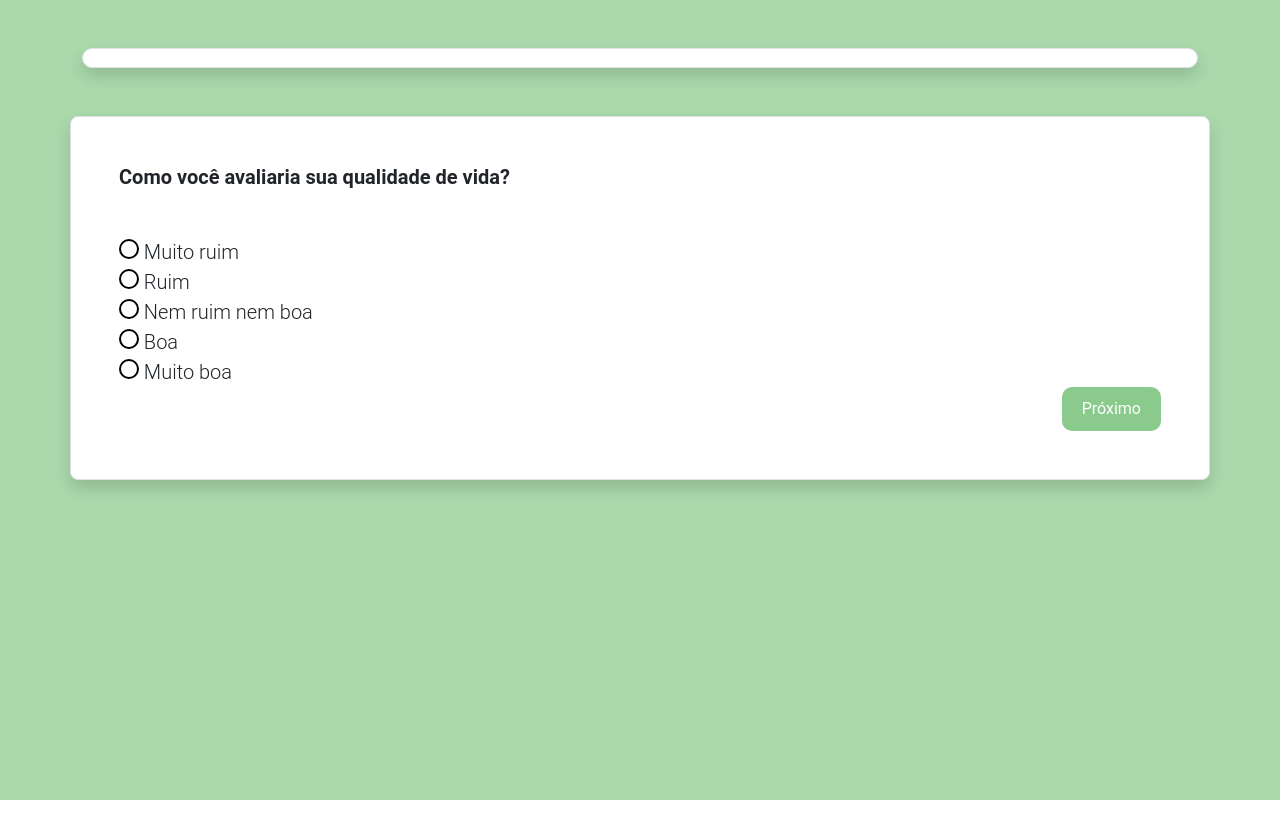
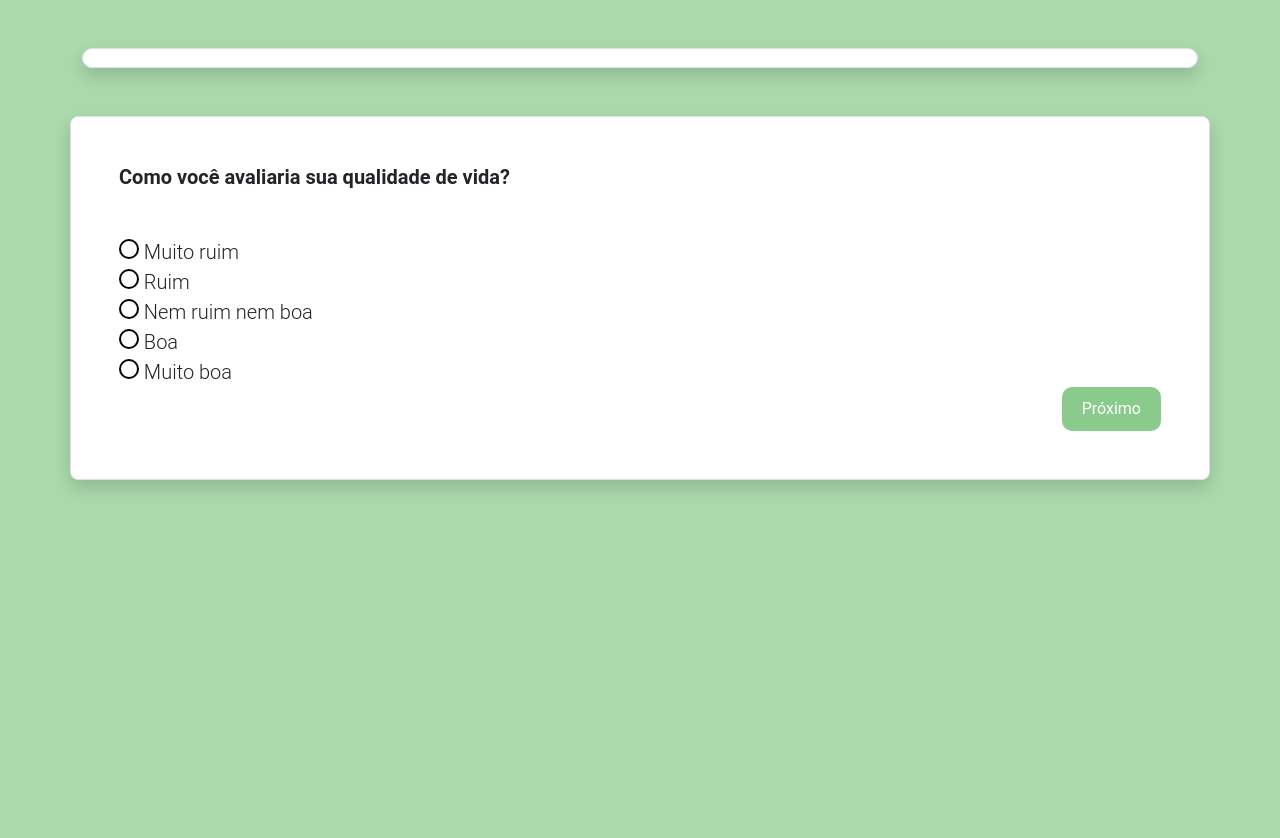
Before and after one commit to juntosorg/juntos_frontend, a Vue app in the folder form_game/: page /formularios in a window 1280 px wide. Shown: the top 838 px of the page. Before the commit the page ends 800 px from the top, so only its background shows below. Built offline with nearby package versions, Linux system fonts and the light colour scheme.

Commit message:
Fix: new form major betterments

```diff
--- a/form_game/src/assets/main.css
+++ b/form_game/src/assets/main.css
@@ -1,6 +1,6 @@
 @import './base.css';
 #app {
-  height: 100%;
+  height: 130vh;
   width: 100%;
   margin: 0;
   font-weight: normal;
--- a/form_game/src/views/FormsView.vue
+++ b/form_game/src/views/FormsView.vue
@@ -12,6 +12,6 @@ import FormNavigationComponent from '../components/FormNavigationComponent.vue'
   .back-styled {
     background-color: #4caf4f78;
     width: 100%;
-    height: 100vh;
+    height: 100%;
   }
 </style>
```
